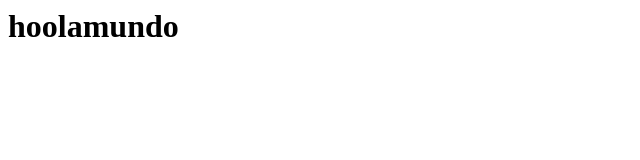
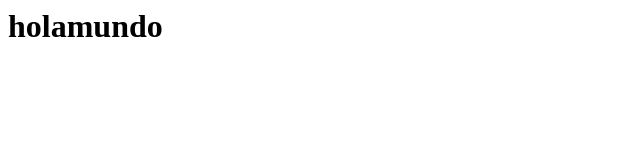
Before and after one commit to Noelia-LC/webestatica, a plain HTML site: page index.html in a window 1280 px wide. Shown: the whole page, without its empty margins (0-640 px from the left). Drawn offline with Linux system fonts and the light colour scheme.

Commit message:
Update index.html

```diff
--- a/index.html
+++ b/index.html
@@ -1 +1 @@
-<html><head></head><body><h1>hoolamundo</h1></body></html>
+<html><head><title>webestatica</title></head><body><h1>holamundo</h1></body></html>
```
